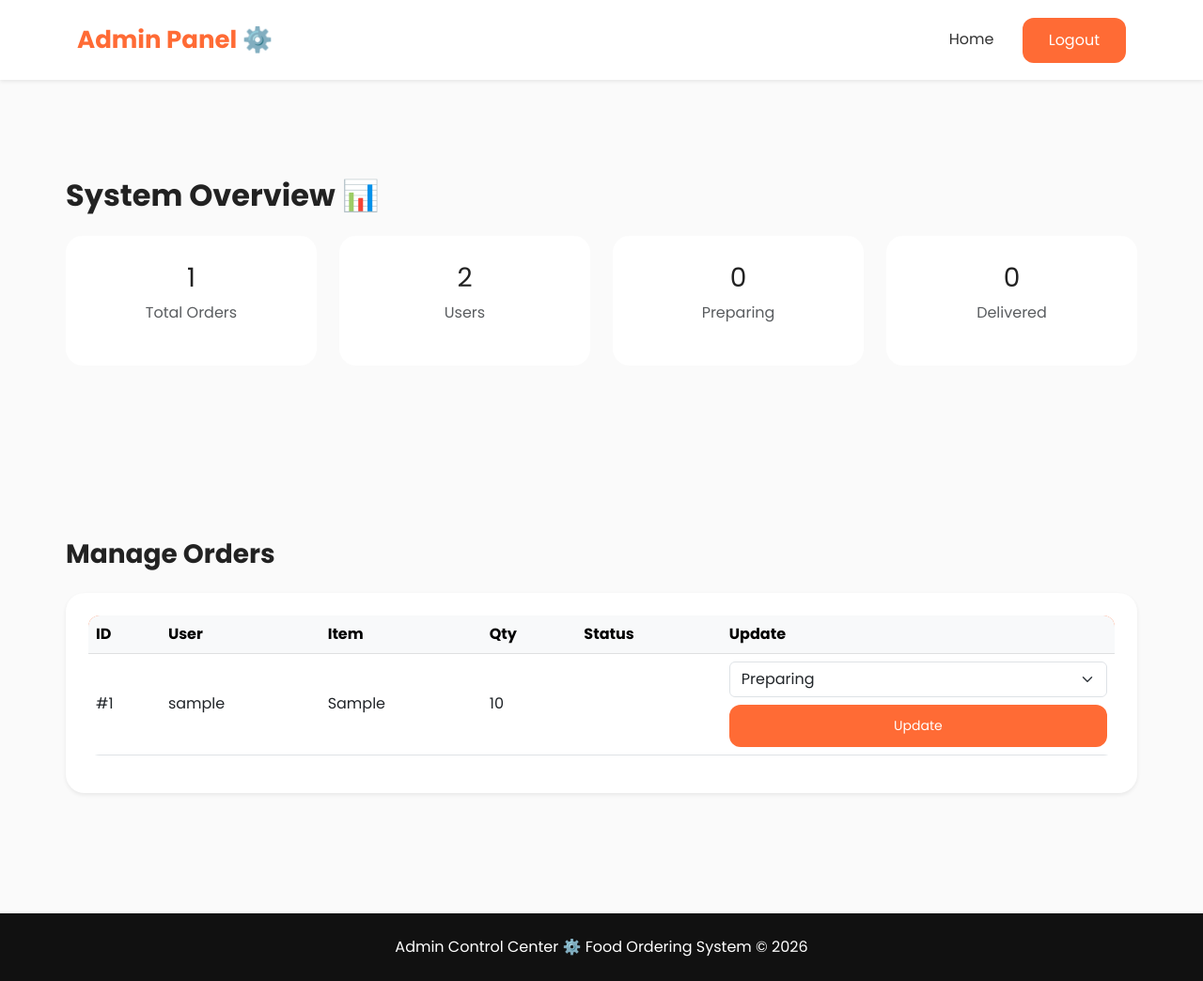
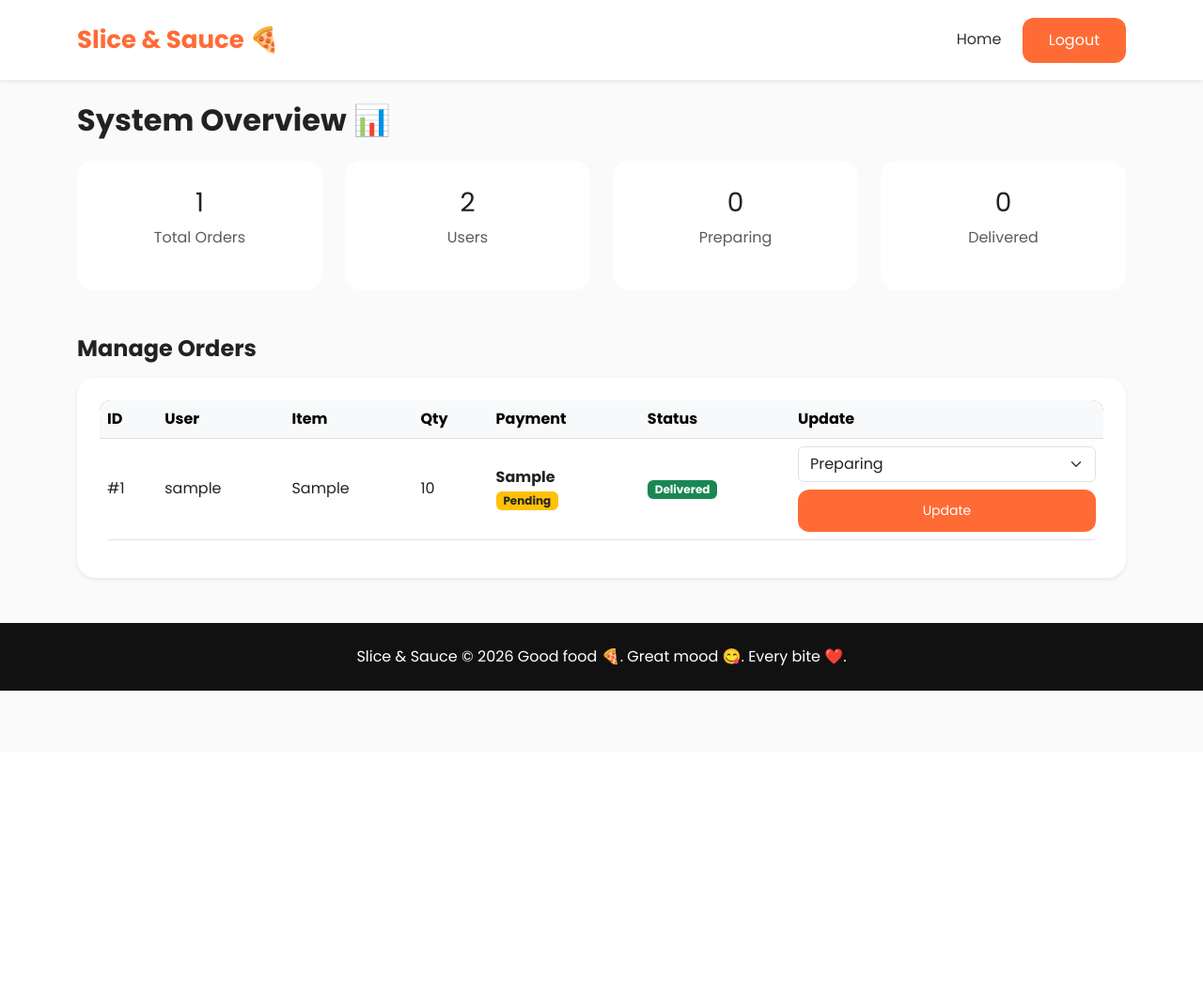
Before and after one commit to okkshashank/Food_ordering_system, a Flask app: page /admin in a window 1280 px wide. Shown: the whole page at 94% size. After the commit the page ends 735 px from the top, so only its background shows below. Run offline with Flask 3, Linux system fonts and the light colour scheme; the visitor is signed in with stand-in values (Sample User, id 1); data comes from the database, SQL or seed files in the repository; tables that the repository leaves empty hold one stand-in row (values such as "Sample post").

Commit message:
Add cart, checkout, fake payment, admin status flow, and Slice & Sauce branding

```diff
--- a/app.py
+++ b/app.py
@@ -8,7 +8,6 @@ app.secret_key = "foodapp_secure_key_2026"
 # ===============================
 # DATABASE CONNECTION
 # ===============================
-
 def get_db():
     return sqlite3.connect("database.db", check_same_thread=False)
 
@@ -16,7 +15,6 @@ def get_db():
 # ===============================
 # CREATE TABLES + AUTO SEED
 # ===============================
-
 def create_tables():
     conn = get_db()
     cur = conn.cursor()
@@ -61,7 +59,7 @@ def create_tables():
     (5,'Sandwich',90,'sandwich.jpg')
     """)
 
-    # ORDERS (🔥 FIXED)
+    # ORDERS ✅ FIXED
     cur.execute("""
     CREATE TABLE IF NOT EXISTS orders(
         id INTEGER PRIMARY KEY AUTOINCREMENT,
@@ -85,7 +83,6 @@ create_tables()
 # ===============================
 # HOME
 # ===============================
-
 @app.route("/")
 def home():
     return render_template("home.html")
@@ -94,7 +91,6 @@ def home():
 # ===============================
 # LOGIN
 # ===============================
-
 @app.route("/login", methods=["GET", "POST"])
 def login():
 
@@ -129,7 +125,6 @@ def login():
 # ===============================
 # DASHBOARD
 # ===============================
-
 @app.route("/dashboard")
 def dashboard():
     if "user" not in session:
@@ -140,7 +135,6 @@ def dashboard():
 # ===============================
 # MENU
 # ===============================
-
 @app.route("/menu")
 def menu():
     if "user" not in session:
@@ -158,7 +152,6 @@ def menu():
 # ===============================
 # ADD TO CART
 # ===============================
-
 @app.route("/add_to_cart", methods=["POST"])
 def add_to_cart():
 
@@ -190,9 +183,8 @@ def add_to_cart():
 
 
 # ===============================
-# CART PAGE
+# CART
 # ===============================
-
 @app.route("/cart")
 def cart():
     if "user" not in session:
@@ -204,7 +196,7 @@ def cart():
 
 
 # ===============================
-# CHECKOUT (STEP 1)
+# CHECKOUT
 # ===============================
 
 @app.route("/checkout", methods=["GET", "POST"])
@@ -223,9 +215,11 @@ def checkout():
         session["address"] = request.form["address"]
         session["payment_mode"] = request.form["payment"]
 
+        # ✅ COD → directly place order
         if session["payment_mode"] == "COD":
             return redirect("/place_order")
 
+        # ✅ ONLINE → go to fake payment page
         return redirect("/payment")
 
     total = sum(i["price"] * i["qty"] for i in cart)
@@ -233,9 +227,8 @@ def checkout():
 
 
 # ===============================
-# PAYMENT PAGE (STEP 2)
+# PAYMENT (FAKE)
 # ===============================
-
 @app.route("/payment", methods=["GET", "POST"])
 def payment():
 
@@ -245,23 +238,22 @@ def payment():
     if request.method == "POST":
         return redirect("/place_order")
 
-    total = sum(i["price"] * i["qty"] for i in session["cart"])
+    total = sum(i["price"] * i["qty"] for i in session.get("cart", []))
     return render_template("payment.html", total=total)
 
 
 # ===============================
-# PLACE ORDER (STEP 3)
+# PLACE ORDER
 # ===============================
-
 @app.route("/place_order")
 def place_order():
 
     if "user" not in session:
         return redirect("/login")
 
-    cart = session["cart"]
-    address = session["address"]
-    payment_mode = session["payment_mode"]
+    cart = session.get("cart", [])
+    address = session.get("address")
+    payment_mode = session.get("payment_mode")
 
     payment_status = "Pending" if payment_mode == "COD" else "Paid"
 
@@ -270,7 +262,10 @@ def place_order():
 
     for item in cart:
         cur.execute("""
-            INSERT INTO orders(username,item,qty,address,payment_mode,payment_status,status)
+            INSERT INTO orders(
+                username,item,qty,address,
+                payment_mode,payment_status,status
+            )
             VALUES(?,?,?,?,?,?,?)
         """, (
             session["user"],
@@ -293,7 +288,6 @@ def place_order():
 # ===============================
 # ORDER HISTORY
 # ===============================
-
 @app.route("/orders")
 def orders():
     if "user" not in session:
@@ -314,7 +308,6 @@ def orders():
 # ===============================
 # ADMIN PANEL
 # ===============================
-
 @app.route("/admin")
 def admin():
 
@@ -352,9 +345,8 @@ def admin():
 
 
 # ===============================
-# UPDATE STATUS (ADMIN)
+# UPDATE STATUS
 # ===============================
-
 @app.route("/update_status", methods=["POST"])
 def update_status():
 
@@ -376,7 +368,6 @@ def update_status():
 # ===============================
 # LOGOUT
 # ===============================
-
 @app.route("/logout")
 def logout():
     session.clear()
@@ -386,6 +377,5 @@ def logout():
 # ===============================
 # RUN
 # ===============================
-
 if __name__ == "__main__":
     app.run(debug=True)
--- a/templates/admin.html
+++ b/templates/admin.html
@@ -1,68 +1,54 @@
 <!DOCTYPE html>
 <html>
 <head>
+  <title>Admin Dashboard</title>
 
   <link href="https://fonts.googleapis.com/css2?family=Poppins:wght@300;400;600;700&display=swap" rel="stylesheet">
   <link href="https://cdn.jsdelivr.net/npm/bootstrap@5.3.0/dist/css/bootstrap.min.css" rel="stylesheet">
   <link rel="stylesheet" href="{{ url_for('static', filename='style.css') }}">
-
-<title>Admin Dashboard</title>
-
 </head>
 
 <body style="font-family:'Poppins', sans-serif; background:#fafafa;">
 
-
-<!-- ✅ NAVBAR -->
+<!-- NAVBAR -->
 <nav class="navbar navbar-expand-lg shadow-sm bg-white">
   <div class="container">
-
-    <a class="navbar-brand fw-bold">Admin Panel ⚙️</a>
-
+    <a class="navbar-brand fw-bold">Slice & Sauce 🍕</a>
     <div>
       <a href="/" class="nav-link d-inline">Home</a>
-      <a href="/logout" class="btn btn-orange ms-2">Logout</a>
+      <a href="/logout" class="btn btn-orange">Logout</a>
     </div>
-
   </div>
 </nav>
 
-
-<!-- ⭐ PAGE HEADER -->
-<div class="container section mt-4">
-
-<h2 class="fw-bold mb-4">
-System Overview 📊
-</h2>
+<!-- HEADER -->
+<div class="container mt-4">
+  <h2 class="fw-bold mb-4">System Overview 📊</h2>
 
   <div class="row">
 
-<!-- Total Orders -->
-<div class="col-md-3 mb-4">
+    <div class="col-md-3">
       <div class="dashboard-card text-center">
         <h3>{{ total_orders }}</h3>
         <p class="text-muted">Total Orders</p>
       </div>
     </div>
 
-<!-- Users -->
-<div class="col-md-3 mb-4">
+    <div class="col-md-3">
       <div class="dashboard-card text-center">
         <h3>{{ total_users }}</h3>
         <p class="text-muted">Users</p>
       </div>
     </div>
 
-<!-- Preparing -->
-<div class="col-md-3 mb-4">
+    <div class="col-md-3">
       <div class="dashboard-card text-center">
         <h3>{{ preparing }}</h3>
         <p class="text-muted">Preparing</p>
       </div>
     </div>
 
-<!-- Delivered -->
-<div class="col-md-3 mb-4">
+    <div class="col-md-3">
       <div class="dashboard-card text-center">
         <h3>{{ delivered }}</h3>
         <p class="text-muted">Delivered</p>
@@ -72,32 +58,28 @@ System Overview 📊
   </div>
 </div>
 
+<!-- ORDERS TABLE -->
+<div class="container mt-5">
 
-<!-- ⭐ ORDERS TABLE -->
-<div class="container section">
-
-<h3 class="fw-bold mb-4">
-Manage Orders
-</h3>
+<h4 class="fw-bold mb-3">Manage Orders</h4>
 
 <div class="card p-4 shadow-sm">
+<table class="table align-middle">
 
-<table class="table align-middle">
 <thead class="table-light">
 <tr>
   <th>ID</th>
   <th>User</th>
   <th>Item</th>
   <th>Qty</th>
+  <th>Payment</th>
   <th>Status</th>
   <th>Update</th>
 </tr>
 </thead>
 
 <tbody>
-
 {% for order in orders %}
-
 <tr>
 
 <td>#{{ order[0] }}</td>
@@ -105,68 +87,56 @@ Manage Orders
 <td>{{ order[2] }}</td>
 <td>{{ order[3] }}</td>
 
-<!-- ✅ STATUS (FIXED INDEX) -->
+<!-- PAYMENT -->
 <td>
-{% if order[5] == "Preparing" %}
+  <strong>{{ order[5] }}</strong><br>
+  {% if order[6] == "Paid" %}
+    <span class="badge bg-success">Paid</span>
+  {% else %}
+    <span class="badge bg-warning text-dark">Pending</span>
+  {% endif %}
+</td>
+
+<!-- STATUS -->
+<td>
+  {% if order[7] == "Preparing" %}
     <span class="badge bg-warning text-dark">Preparing</span>
-
-{% elif order[5] == "Out for Delivery" %}
+  {% elif order[7] == "Out for Delivery" %}
     <span class="badge bg-info">Out for Delivery</span>
-
-{% elif order[5] == "Delivered" %}
+  {% else %}
     <span class="badge bg-success">Delivered</span>
   {% endif %}
 </td>
 
-<!-- ✅ UPDATE FORM -->
+<!-- UPDATE -->
 <td>
 <form method="POST" action="/update_status">
-
   <input type="hidden" name="order_id" value="{{ order[0] }}">
 
   <select name="status" class="form-select mb-2">
-
-<option value="Preparing"
-{% if order[5] == "Preparing" %}selected{% endif %}>
-Preparing
-</option>
-
-<option value="Out for Delivery"
-{% if order[5] == "Out for Delivery" %}selected{% endif %}>
-Out for Delivery
-</option>
-
-<option value="Delivered"
-{% if order[5] == "Delivered" %}selected{% endif %}>
-Delivered
-</option>
-
+    <option>Preparing</option>
+    <option>Out for Delivery</option>
+    <option>Delivered</option>
   </select>
 
   <button class="btn btn-orange btn-sm w-100">
     Update
   </button>
-
 </form>
 </td>
 
 </tr>
+{% endfor %}
+</tbody>
 
-{% endfor %}
-
-</tbody>
 </table>
-
 </div>
 </div>
 
-
-<!-- ⭐ FOOTER -->
+<!-- FOOTER -->
 <footer style="background:#111; color:white;" class="p-4 text-center mt-5">
-
-Admin Control Center ⚙️
-Food Ordering System © 2026
-
+Slice & Sauce © 2026
+Good food 🍕. Great mood 😋. Every bite ❤️.
 </footer>
 
 </body>
--- a/templates/cart.html
+++ b/templates/cart.html
@@ -15,7 +15,7 @@
 <!-- NAVBAR -->
 <nav class="navbar navbar-expand-lg shadow-sm bg-white">
   <div class="container">
-    <a class="navbar-brand fw-bold">Foodie 🍔</a>
+    <a class="navbar-brand fw-bold">Slice & Sauce 🍕</a>
     <div>
       <a href="/menu" class="nav-link d-inline">Menu</a>
       <a href="/dashboard" class="nav-link d-inline">Dashboard</a>
--- a/templates/dashboard.html
+++ b/templates/dashboard.html
@@ -19,7 +19,7 @@
 <nav class="navbar navbar-expand-lg">
 <div class="container">
 
-<a class="navbar-brand">Foodie 🍔</a>
+<a class="navbar-brand fw-bold">Slice & Sauce 🍕</a>
 
 <div>
 <a href="/" class="nav-link d-inline">Home</a>
@@ -148,8 +148,8 @@ Order Now
 <!-- FOOTER -->
 <footer style="background:#111; color:white;" class="p-4 text-center">
 
-Good food. Good mood 🍕
-Food Ordering System © 2026
+Slice & Sauce © 2026
+Good food 🍕. Great mood 😋. Every bite ❤️.
 
 </footer>
 
--- a/templates/menu.html
+++ b/templates/menu.html
@@ -17,7 +17,7 @@
 <nav class="navbar navbar-expand-lg shadow-sm bg-white">
   <div class="container">
 
-    <a class="navbar-brand fw-bold">Foodie 🍔</a>
+    <a class="navbar-brand fw-bold">Slice & Sauce 🍕</a>
 
     <div>
       <a href="/" class="nav-link d-inline">Home</a>
@@ -136,8 +136,8 @@
 
 <!-- ✅ FOOTER -->
 <footer style="background:#111; color:white;" class="p-4 text-center mt-5">
-  Fresh meals. Fast delivery.
-  Food Ordering System © 2026
+Slice & Sauce © 2026
+Good food 🍕. Great mood 😋. Every bite ❤️.
 </footer>
 
 </body>
```
Also changed, not shown: templates/checkout.html (+6 -6 lines), templates/home.html (+35 -87 lines), templates/orders.html (+35 -67 lines), templates/payment.html (+34 -46 lines), static/images/home-food.jpg (added). Lines whose indentation alone changed are shown as unchanged.
